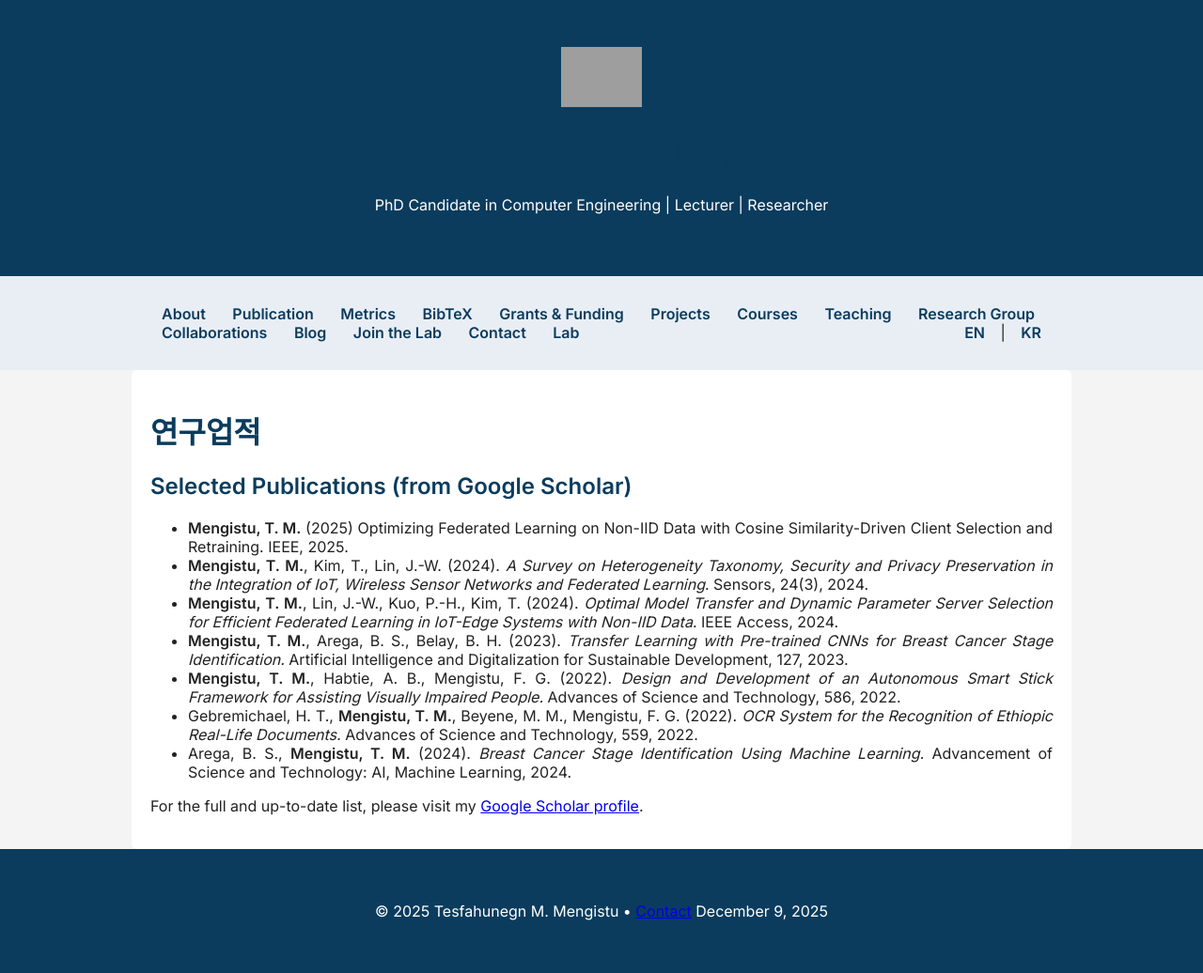
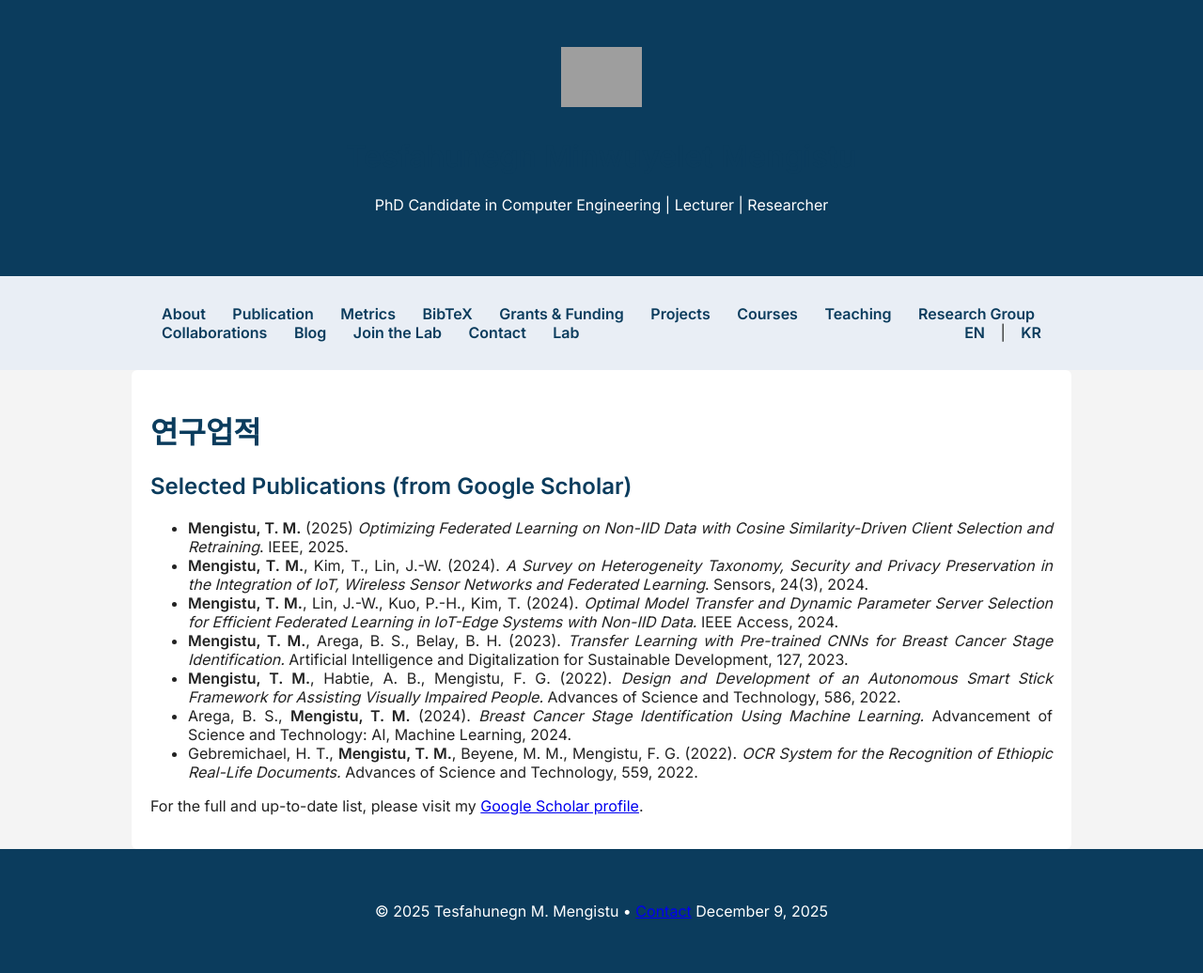
Before and after one commit to Tesfahunegn369/tesfahunegn369.github.io, a Jekyll site: the page built from publications.md, in a window 1280 px wide. Shown: the whole page at 94% size. Built offline with Jekyll 4.4.1, drawn with Linux system fonts in a browser that asks for light colours; grey boxes are pictures that could not be loaded.

```diff
--- a/publications.md
+++ b/publications.md
@@ -6,13 +6,13 @@ title: Publication
 
 ## Selected Publications (from Google Scholar)
 
-- **Mengistu, T. M.** (2025) Optimizing Federated Learning on Non-IID Data with Cosine Similarity-Driven Client Selection and Retraining. IEEE, 2025.
+- **Mengistu, T. M.** (2025) *Optimizing Federated Learning on Non-IID Data with Cosine Similarity-Driven Client Selection and Retraining*. IEEE, 2025.
 - **Mengistu, T. M.**, Kim, T., Lin, J.-W. (2024). *A Survey on Heterogeneity Taxonomy, Security and Privacy Preservation in the Integration of IoT, Wireless Sensor Networks and Federated Learning*. Sensors, 24(3), 2024.
 - **Mengistu, T. M.**, Lin, J.-W., Kuo, P.-H., Kim, T. (2024). *Optimal Model Transfer and Dynamic Parameter Server Selection for Efficient Federated Learning in IoT-Edge Systems with Non-IID Data.* IEEE Access, 2024.
 - **Mengistu, T. M.**, Arega, B. S., Belay, B. H. (2023). *Transfer Learning with Pre-trained CNNs for Breast Cancer Stage Identification.* Artificial Intelligence and Digitalization for Sustainable Development, 127, 2023.
 - **Mengistu, T. M.**, Habtie, A. B., Mengistu, F. G. (2022). *Design and Development of an Autonomous Smart Stick Framework for Assisting Visually Impaired People.* Advances of Science and Technology, 586, 2022.
+- Arega, B. S., **Mengistu, T. M.** (2024). *Breast Cancer Stage Identification Using Machine Learning.* Advancement of Science and Technology: AI, Machine Learning, 2024.
 - Gebremichael, H. T., **Mengistu, T. M.**, Beyene, M. M., Mengistu, F. G. (2022). *OCR System for the Recognition of Ethiopic Real-Life Documents.* Advances of Science and Technology, 559, 2022.
-- Arega, B. S., **Mengistu, T. M.** (2024). *Breast Cancer Stage Identification Using Machine Learning.* Advancement of Science and Technology: AI, Machine Learning, 2024.
 
 
 For the full and up-to-date list, please visit my [Google Scholar profile](https://scholar.google.com/citations?user=qgSlPxcAAAAJ).
```
